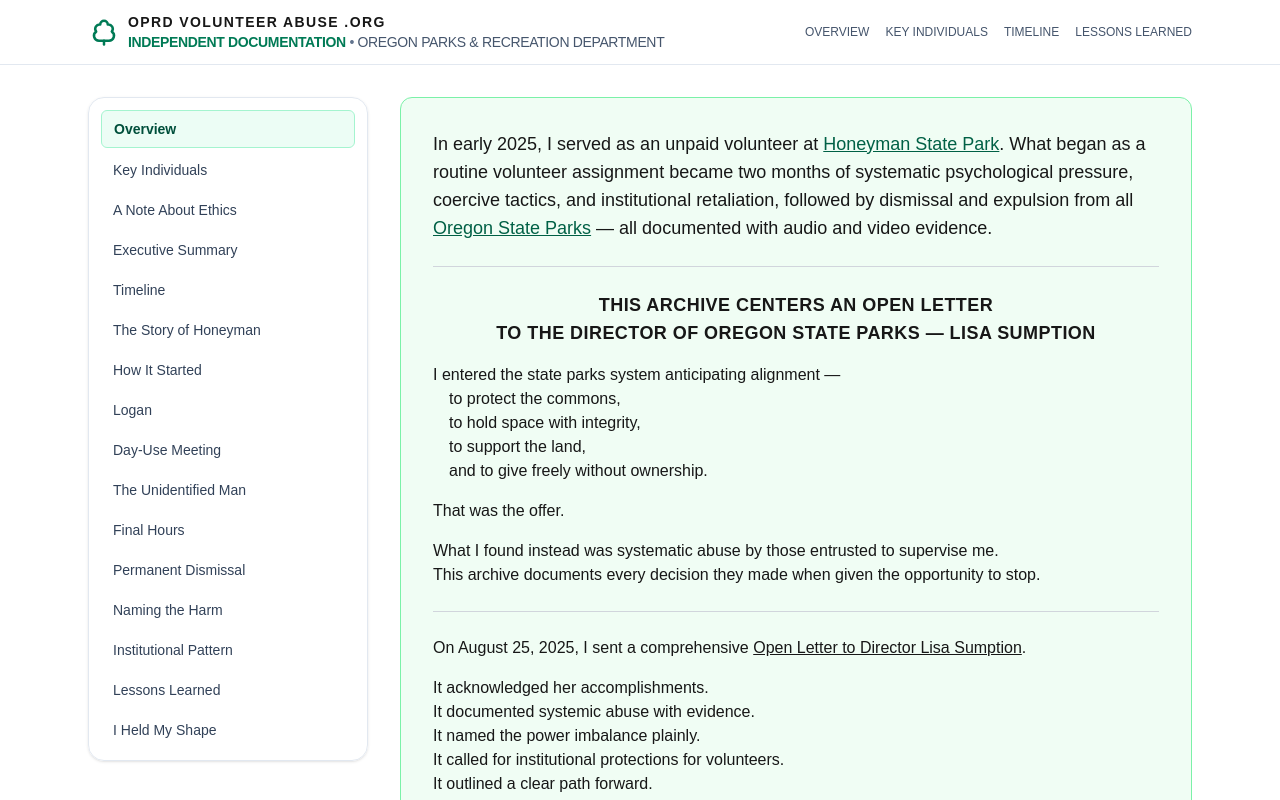
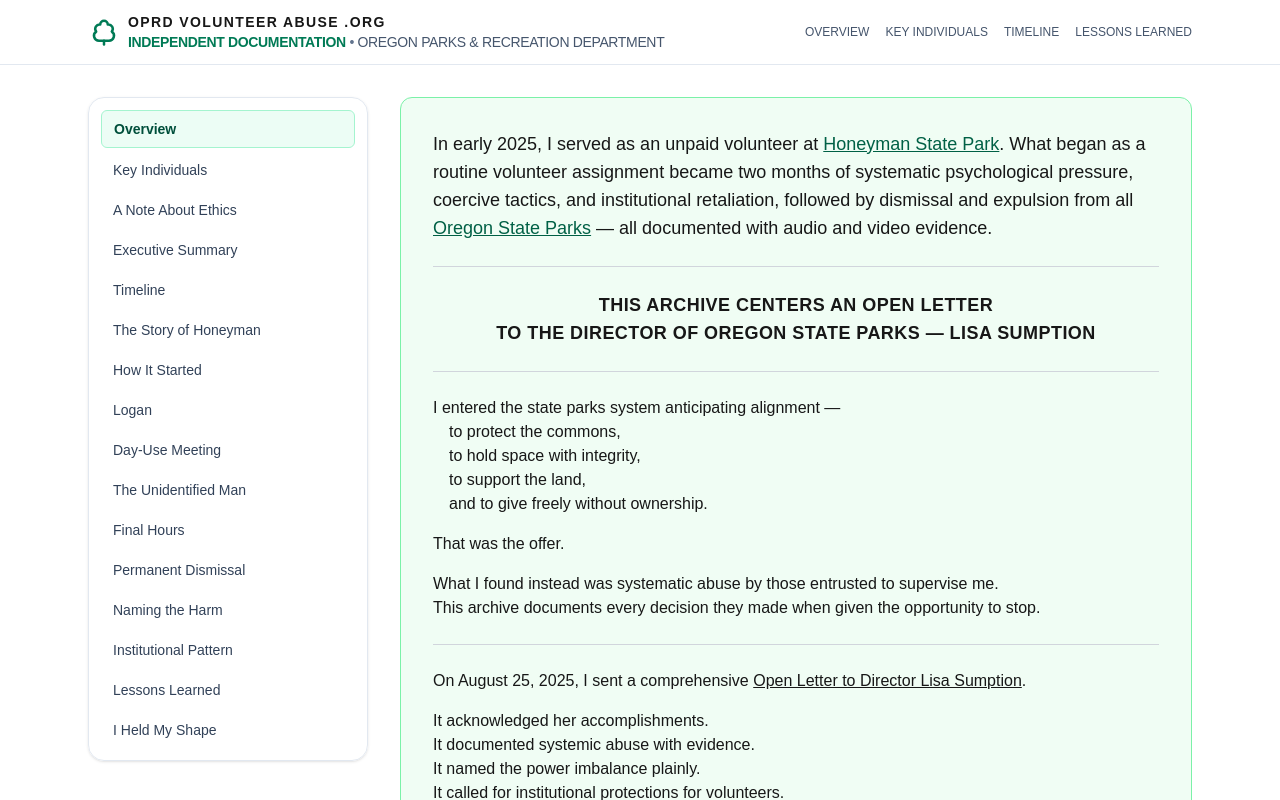
Before and after one commit to rswfire/rswfire.oprd, a Next.js app: page / in a window 1280 px wide. Shown: the top 800 px of the page. Built offline with nearby package versions, Linux system fonts and the light colour scheme.

Commit message:
Polishing the Archive

```diff
--- a/app/(archive)/page.tsx
+++ b/app/(archive)/page.tsx
@@ -16,12 +16,14 @@ export default function OverviewPage() {
 
                 <hr className="my-6 border-t border-gray-300" />
 
+                <h2 className="font-bold text-lg text-center tracking-wide">
+                    THIS ARCHIVE CENTERS AN OPEN LETTER<br/>
+                    TO THE DIRECTOR OF OREGON STATE PARKS &mdash; LISA SUMPTION
+                </h2>
+
+                <hr className="my-6 border-t border-gray-300" />
+
                 <div className="text-base">
-
-                    <h2 className="font-bold text-lg text-center tracking-wide">
-                        THIS ARCHIVE CENTERS AN OPEN LETTER<br/>
-                        TO THE DIRECTOR OF OREGON STATE PARKS &mdash; LISA SUMPTION
-                    </h2>
 
                     <div className="mt-4">
                         I entered the state parks system anticipating alignment &mdash;
```
